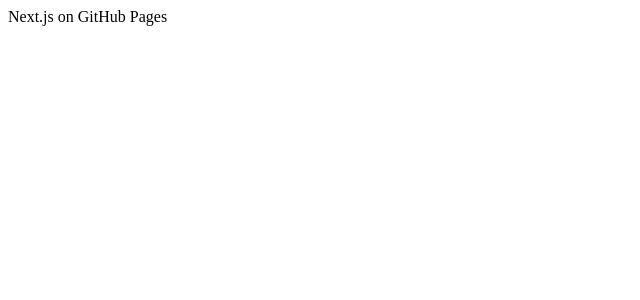
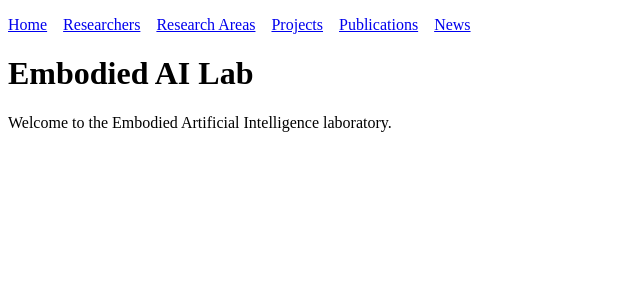
Before and after one commit to hwslim/hwslim.github.io, a Next.js app: page / in a window 1280 px wide. Shown: the top 300 px of the page, without its empty margins (0-640 px from the left). Built offline with nearby package versions, Linux system fonts and the light colour scheme.

Commit message:
Add basic pages for Embodied AI Lab

```diff
--- a/app/layout.tsx
+++ b/app/layout.tsx
@@ -1,8 +1,9 @@
 import type { Metadata } from 'next';
+import Link from 'next/link';
 
 export const metadata: Metadata = {
-  title: 'Next.js on GitHub Pages',
-  description: 'Deploy your static Next.js site to GitHub Pages.',
+  title: 'Embodied AI Lab',
+  description: 'Research on Embodied Artificial Intelligence',
 };
 
 export default function RootLayout({
@@ -12,7 +13,19 @@ export default function RootLayout({
 }>) {
   return (
     <html lang="en">
-      <body>{children}</body>
+      <body>
+        <nav>
+          <ul style={{ display: 'flex', gap: '1rem', listStyle: 'none', padding: 0 }}>
+            <li><Link href="/">Home</Link></li>
+            <li><Link href="/researchers">Researchers</Link></li>
+            <li><Link href="/research-areas">Research Areas</Link></li>
+            <li><Link href="/projects">Projects</Link></li>
+            <li><Link href="/publications">Publications</Link></li>
+            <li><Link href="/news">News</Link></li>
+          </ul>
+        </nav>
+        {children}
+      </body>
     </html>
   );
 }
--- a/app/page.tsx
+++ b/app/page.tsx
@@ -1,7 +1,8 @@
 export default function Home() {
   return (
     <main>
-      <div>Next.js on GitHub Pages</div>
+      <h1>Embodied AI Lab</h1>
+      <p>Welcome to the Embodied Artificial Intelligence laboratory.</p>
     </main>
   );
 }
```
Also changed, not shown: app/news/page.tsx (added, +8 -0 lines), app/projects/page.tsx (added, +8 -0 lines), app/publications/page.tsx (added, +8 -0 lines), app/research-areas/page.tsx (added, +8 -0 lines), app/researchers/page.tsx (added, +8 -0 lines).
